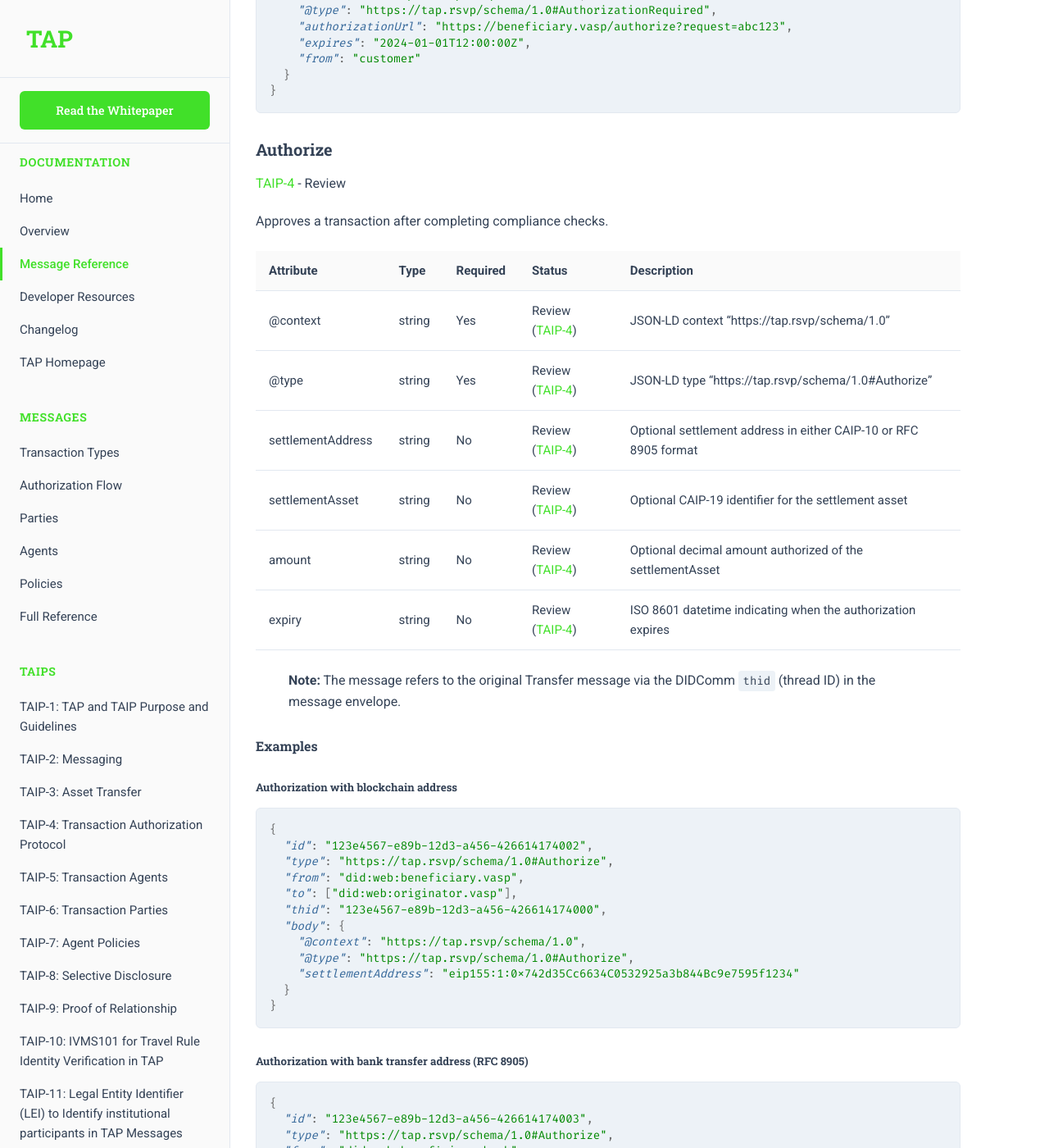
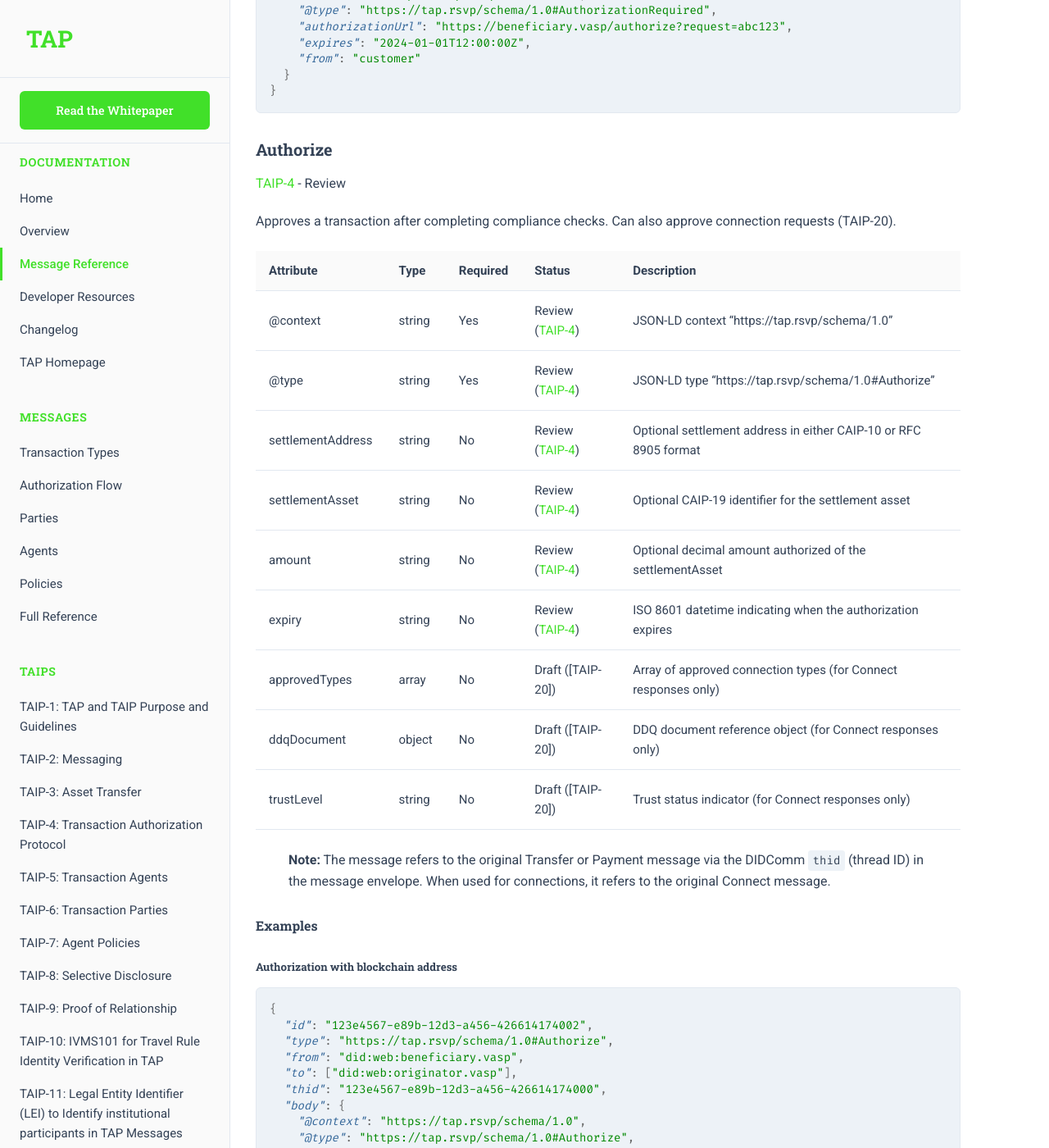
Before and after one commit to TransactionAuthorizationProtocol/TAIPs, a Jekyll site: the page built from messages.md, in a window 1280 px wide and 1400 px high, scrolled down 17311 px. Shown: the whole window at 82% size. Built offline with Jekyll 4.4.1, drawn with Linux system fonts in a browser that asks for light colours.

Commit message:
Update Authorize message table with TAIP-20 connection fields

```diff
--- a/messages.md
+++ b/messages.md
@@ -623,7 +623,7 @@ An agent can require that an end user opens up an authorization URL in a web bro
 ### Authorize
 [TAIP-4] - Review
 
-Approves a transaction after completing compliance checks.
+Approves a transaction after completing compliance checks. Can also approve connection requests (TAIP-20).
 
 | Attribute | Type | Required | Status | Description |
 |-----------|------|----------|---------|-------------|
@@ -633,8 +633,11 @@ Approves a transaction after completing compliance checks.
 | settlementAsset | string | No | Review ([TAIP-4]) | Optional CAIP-19 identifier for the settlement asset |
 | amount | string | No | Review ([TAIP-4]) | Optional decimal amount authorized of the settlementAsset |
 | expiry | string | No | Review ([TAIP-4]) | ISO 8601 datetime indicating when the authorization expires |
-
-> **Note:** The message refers to the original Transfer message via the DIDComm `thid` (thread ID) in the message envelope.
+| approvedTypes | array | No | Draft ([TAIP-20]) | Array of approved connection types (for Connect responses only) |
+| ddqDocument | object | No | Draft ([TAIP-20]) | DDQ document reference object (for Connect responses only) |
+| trustLevel | string | No | Draft ([TAIP-20]) | Trust status indicator (for Connect responses only) |
+
+> **Note:** The message refers to the original Transfer or Payment message via the DIDComm `thid` (thread ID) in the message envelope. When used for connections, it refers to the original Connect message.
 
 #### Examples
 
```
